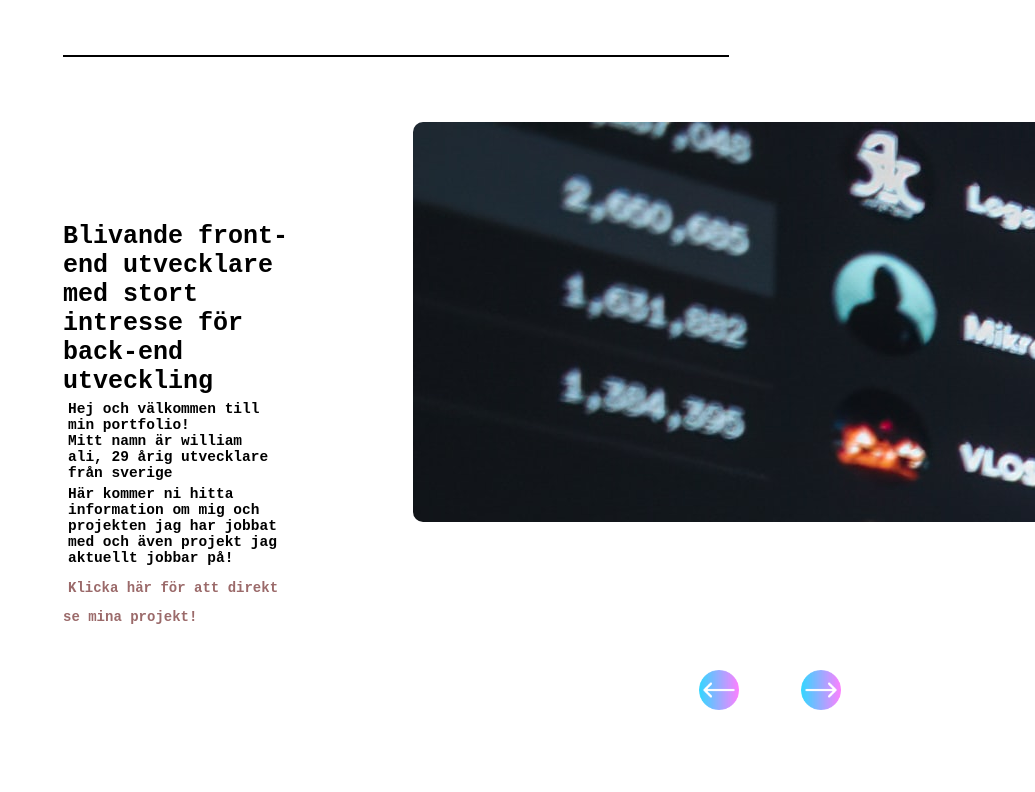
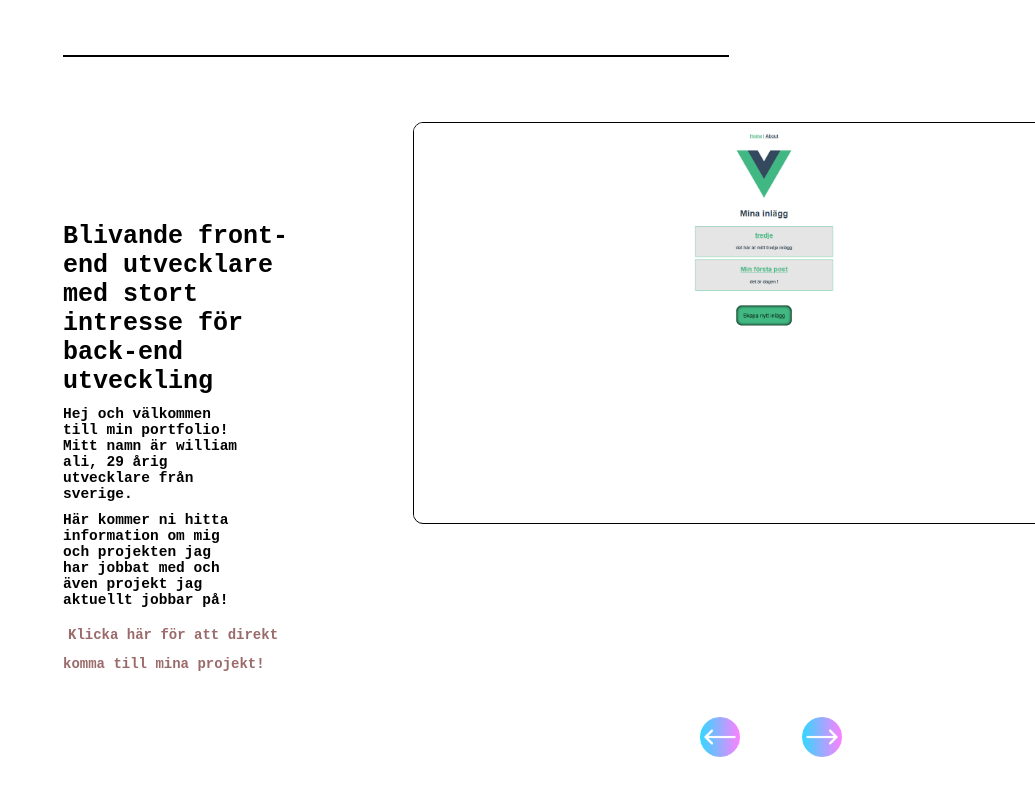
Before and after one commit to prodigystudios/Portfolio, a Vue app: page / in a window 1280 px wide. Shown: the part 408-1200 px from the top of the page, without its empty margins (245-1280 px from the left). Built offline with nearby package versions, Linux system fonts and the light colour scheme.

Commit message:
Minor fixes to carousel vue and project files

```diff
--- a/src/App.vue
+++ b/src/App.vue
@@ -124,6 +124,7 @@ a:hover
 
 .footer-container
 {
+
   bottom: 0;
   width: 100%;
   margin-top: 10px;
--- a/src/components/Carousel.vue
+++ b/src/components/Carousel.vue
@@ -1,6 +1,7 @@
 <template>
-    <transition name="fade">
-            <h2 v-if="hasStopped" class="project-title">{{ projectTitle }}</h2>
+
+         <transition name="fade">
+            <h2  v-if="hasStopped" class="project-title">{{ projectTitle }}</h2>
     </transition>
 
     <div @mouseover="stop()" @mouseleave="resume()" class="carousel">
@@ -51,15 +52,20 @@ export default {
     width: 700px;
     height: 400px;
     overflow: hidden;
+    border: 1px solid black;
     border-radius: 10px;
+}
+.carousel:hover {
+    outline: rgba(135, 206, 250, 0.7) solid 3px;
 }
 
 .project-title
 {
     position: absolute;
-    top: 24em;
-    left: 57em;
-
+    display: flex;
+    justify-content: flex-end;
+    top:24em;
+    width: 52%;
 }
 
 .blur:hover
@@ -70,8 +76,7 @@ export default {
 .btn-container
 {
     display: flex;
-    width: fit-content;
-    justify-content: center;
+    width: 50%;
     gap: 50px;
     margin-top: 15px;
     margin-left: 40%;
--- a/src/views/HomeView.vue
+++ b/src/views/HomeView.vue
@@ -9,20 +9,20 @@
         Blivande front-end utvecklare med stort intresse för back-end utveckling
         <p>
           Hej och välkommen till min portfolio! <br />
-          Mitt namn är william ali, 29 årig utvecklare från sverige
+          Mitt namn är william ali, 29 årig utvecklare från sverige.
         </p>
         <p>
           Här kommer ni hitta information om mig och projekten jag har jobbat
           med och även projekt jag aktuellt jobbar på!
         </p>
-        <router-link to="/projects">Klicka här för att direkt se mina projekt!</router-link>
+        <router-link to="/projects">Klicka här för att direkt komma till mina projekt!</router-link>
       </h3>
       <div class="empty">
       </div>
       <carousel @next="next" @prev="prev" @stop="stop" @resume="resume" class="carousel" :projectTitle="projectTitle">
         <carousel-slide v-for="(slide, index) in slides" :key="slide" :index="index" :visableSlide="visableSlide"
           :direction="direction">
-          <router-link :to="'project/' + slide.id"><img :src="slide.img" alt="" /></router-link>
+          <router-link :to="'project/' + slide.id"><img class="image-scale" :src="slide.img" alt="" /></router-link>
         </carousel-slide>
       </carousel>
     </div>
@@ -93,8 +93,8 @@ export default {
         },
         {
           id: 1,
-          imageName: "En random bild bara",
-          img: require("@/assets/MainPagePicture.jpg"),
+          imageName: "Blogg app",
+          img: require("@/assets/Blogg/SizeTest.png"),
         },
       ],
       visableSlide: 0,
@@ -167,7 +167,10 @@ h3
 {
   margin-top: 5em;
 }
-
+.image-scale {
+  width: 700px;
+  object-fit: contain;
+}
 .head-container
 {
   display: grid;
@@ -184,7 +187,9 @@ h3
   margin-left: 50px;
   grid-area: carousel;
 }
-
+.heading-text {
+  grid-area: headingText;
+}
 .empty
 {
   grid-area: empty;
@@ -195,6 +200,11 @@ h3
   grid-area: headtext;
   width: 150%;
   margin-top: 100px;
+}
+.head-text-container p
+{
+  width: 80%;
+  margin:10px 0px;
 }
 
 .head-text-container a
--- a/src/views/singelProjectView.vue
+++ b/src/views/singelProjectView.vue
@@ -18,6 +18,9 @@
                         <img @click="selectedImage(i)" class="image-scale" :src="image.img">
                     </div>
                 </section>
+                <div class="links">
+                    <a v-bind:href="'' + project.githubLink">Länk till github repo</a>
+                </div>
             </div>
         </div>
     </div>
@@ -33,6 +36,7 @@ export default {
                     id: 0,
                     projectName: "To do app",
                     projectDescription: "Perfekt för dig som behöver lista saker du behöver göra så du inte glömmer bort!",
+                    githubLink: 'https://github.com/prodigystudios/todo-api',
                     isClicked: false,
                     images: [
                         {
@@ -57,6 +61,7 @@ export default {
                     id: 1,
                     projectName: "Blogg app",
                     projectDescription: "En enkel blogg sida där du kan skapa, redigera och ta bort inlägg",
+                    githubLink: 'https://github.com/prodigystudios/blogg-with-api',
                     images: [
                         {
                             img: require("@/assets/Blogg/SizeTest.png"),
@@ -234,20 +239,21 @@ export default {
     margin: 10px 0px;
     border-radius: 20px;
 }
-
-.fade-enter-active
-{
-    transition: opacity 1s ease;
+.links {
+    margin-top: 20px;
+    padding: 0;
+    text-align: left;
+    box-shadow: 1px 1px 1px 1px;
+    border-radius: 5px;
+    text-align: center;
 }
-
-.fade-leave-active
-{
-    display: none;
+.links:hover {
+   outline: rgba(135, 206, 250, 0.7) solid 3px;
 }
-
-.fade-enter-from,
-.fade-leave-to
-{
-    opacity: 0;
+.links a{
+    color:rgb(155, 106, 106);
+}
+.links a:hover {
+    color:rgba(135, 206, 250, 0.7);
 }
 </style>
```
